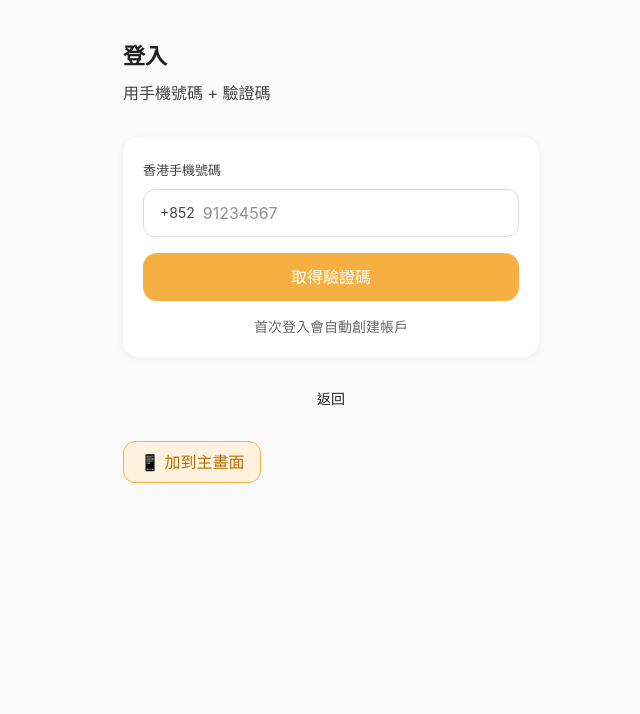
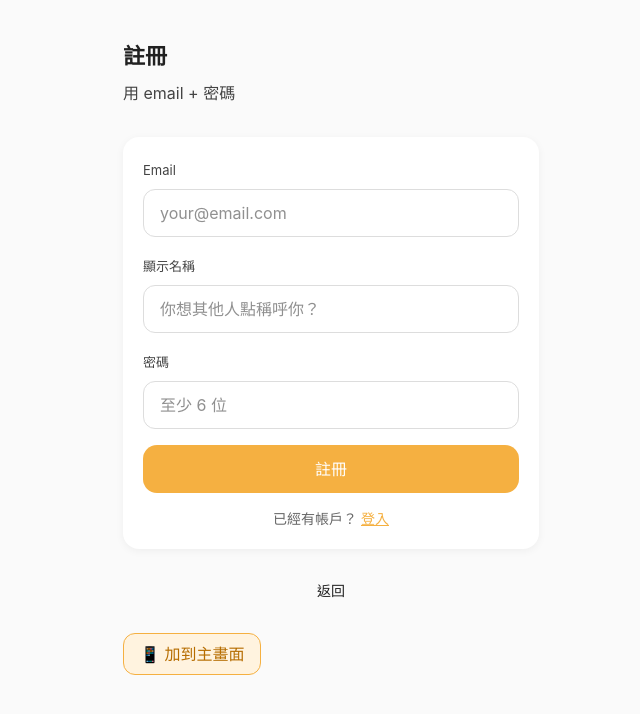
Before and after one commit to dollylor8888-ux/tonight-eat-not, a Next.js app: page /login in a window 1280 px wide. Shown: the top 714 px of the page, without its empty margins (309-949 px from the left). Built offline with nearby package versions, Linux system fonts and the light colour scheme; no server answers.

Commit message:
feat: Email + password login/signup
- Use email + password authentication
- Auto-register on signup if not exists
- Toggle between login and signup

CI: ALL GREEN ✅

```diff
--- a/src/app/login/page.tsx
+++ b/src/app/login/page.tsx
@@ -11,10 +11,9 @@ export default function LoginPage() {
   const router = useRouter();
   const [loading, setLoading] = useState(false);
   const [error, setError] = useState("");
-  const [phone, setPhone] = useState("");
-  const [otp, setOtp] = useState("");
-  const [step, setStep] = useState<"phone" | "otp">("phone");
-  const [otpSeconds, setOtpSeconds] = useState(60);
+  const [email, setEmail] = useState("");
+  const [password, setPassword] = useState("");
+  const [displayName, setDisplayName] = useState("");
   const [isLogin, setIsLogin] = useState(false);
 
   // Check if already logged in
@@ -27,89 +26,117 @@ export default function LoginPage() {
     }
   }, [router]);
 
-  // OTP timer
-  useEffect(() => {
-    if (step !== "otp" || otpSeconds <= 0) return;
-    const timer = window.setTimeout(() => setOtpSeconds(v => v - 1), 1000);
-    return () => window.clearTimeout(timer);
-  }, [step, otpSeconds]);
-
-  // Handle phone + OTP login/signup with Supabase Auth
-  async function sendOtp() {
-    if (phone.length !== 8) {
-      setError("請輸入 8 位香港手機號碼");
+  // Handle email + password login/signup with Supabase Auth
+  async function handleSubmit() {
+    if (!email.trim()) {
+      setError("請輸入 email");
+      return;
+    }
+    if (!password || password.length < 6) {
+      setError("密碼至少 6 位");
       return;
     }
 
     setLoading(true);
     setError("");
 
-    const formattedPhone = `+852${phone}`;
-
     try {
-      // 使用 phone OTP 登入/註冊
-      const { error: otpError } = await supabase.auth.signInWithOtp({
-        phone: formattedPhone,
+      if (isLogin) {
+        // Login existing user
+        const { data, error: signInError } = await supabase.auth.signInWithPassword({
+          email: email.trim().toLowerCase(),
+          password,
         });
 
-      if (otpError) {
-        setError(otpError.message);
+        if (signInError || !data.user) {
+          setError(signInError?.message || "登入失敗");
           setLoading(false);
           return;
         }
 
-      // 成功，顯示 OTP 輸入
-      setStep("otp");
-      setOtpSeconds(60);
-    } catch (err: any) {
-      setError(err.message || "發生錯誤");
-    }
-
-    setLoading(false);
-  }
-
-  async function verifyOtp() {
-    if (otp.length !== 6) {
-      setError("請輸入 6 位驗證碼");
-      return;
-    }
-
-    setLoading(true);
-    setError("");
-
-    const formattedPhone = `+852${phone}`;
-
-    try {
-      // 驗證 OTP
-      const { data, error: verifyError } = await supabase.auth.verifyOtp({
-        phone: formattedPhone,
-        token: otp,
-        type: "sms",
-      });
-
-      if (verifyError || !data.user) {
-        setError(verifyError?.message || "驗證失敗");
-        setLoading(false);
-        return;
-      }
-
-      // 成功登入
+        // Get session
         const { data: { session } } = await supabase.auth.getSession();
 
         saveAppState({
           loggedIn: true,
-        phone: formattedPhone,
-        email: null,
+          phone: null,
+          email: session?.user?.email || email.trim(),
           userId: session?.user?.id,
           familyId: null,
           familyName: null,
           memberId: null,
-        displayName: session?.user?.user_metadata?.display_name || phone,
+          displayName: session?.user?.user_metadata?.display_name || email.split('@')[0],
           isOwner: false,
           role: null,
         });
 
         router.push("/onboarding");
+      } else {
+        // Sign up new user (auto-register if not exists)
+        const { data, error: signUpError } = await supabase.auth.signUp({
+          email: email.trim().toLowerCase(),
+          password,
+          options: {
+            data: {
+              display_name: displayName.trim() || email.split('@')[0],
+            },
+          },
+        });
+
+        if (signUpError) {
+          // 如果已經註冊，嘗試登入
+          if (signUpError.message.includes("already been registered")) {
+            const { data: loginData, error: loginError } = await supabase.auth.signInWithPassword({
+              email: email.trim().toLowerCase(),
+              password,
+            });
+
+            if (loginError || !loginData.user) {
+              setError("帳戶已存在，請登入");
+              setLoading(false);
+              return;
+            }
+
+            const { data: { session } } = await supabase.auth.getSession();
+            saveAppState({
+              loggedIn: true,
+              phone: null,
+              email: session?.user?.email,
+              userId: session?.user?.id,
+              familyId: null,
+              familyName: null,
+              memberId: null,
+              displayName: session?.user?.user_metadata?.display_name || email.split('@')[0],
+              isOwner: false,
+              role: null,
+            });
+            router.push("/onboarding");
+            setLoading(false);
+            return;
+          }
+          setError(signUpError.message);
+          setLoading(false);
+          return;
+        }
+
+        // 自動登入
+        const { data: { session } } = await supabase.auth.getSession();
+
+        saveAppState({
+          loggedIn: true,
+          phone: null,
+          email: session?.user?.email || email.trim(),
+          userId: session?.user?.id,
+          familyId: null,
+          familyName: null,
+          memberId: null,
+          displayName: displayName.trim() || email.split('@')[0],
+          isOwner: false,
+          role: null,
+        });
+
+        router.push("/onboarding");
+      }
     } catch (err: any) {
       setError(err.message || "發生錯誤");
     }
@@ -119,87 +146,79 @@ export default function LoginPage() {
 
   return (
     <main className="mx-auto min-h-screen w-full max-w-md bg-[#fafafa] px-4 py-10">
-      <h1 className="text-[22px] font-bold">登入</h1>
+      <h1 className="text-[22px] font-bold">{isLogin ? "登入" : "註冊"}</h1>
       <p className="mt-2 text-base text-[#444]">
-        用手機號碼 + 驗證碼
+        用 email + 密碼
       </p>
 
       <section className="mt-8 card p-5 space-y-4">
-        {/* Phone Input */}
-        {step === "phone" && (
-          <>
+        {/* Email */}
         <div>
-              <label className="text-[13px] text-[#444]">香港手機號碼</label>
-              <div className="mt-2 flex h-12 items-center rounded-xl border border-[#ddd] bg-white px-4">
-                <span className="mr-2 text-sm text-[#444]">+852</span>
+          <label className="text-[13px] text-[#444]">Email</label>
           <input
-                  value={phone}
+            type="email"
+            value={email}
             onChange={(e) => {
-                    setPhone(e.target.value.replace(/\D/g, "").slice(0, 8));
+              setEmail(e.target.value);
               setError("");
             }}
-                  inputMode="numeric"
-                  className="w-full border-0 bg-transparent text-base outline-none"
-                  placeholder="91234567"
+            className="mt-2 h-12 w-full rounded-xl border border-[#ddd] bg-white px-4 text-base"
+            placeholder="your@email.com"
+            autoComplete="email"
           />
         </div>
+
+        {/* Display Name (signup only) */}
+        {!isLogin && (
+          <div>
+            <label className="text-[13px] text-[#444]">顯示名稱</label>
+            <input
+              value={displayName}
+              onChange={(e) => {
+                setDisplayName(e.target.value);
+                setError("");
+              }}
+              className="mt-2 h-12 w-full rounded-xl border border-[#ddd] bg-white px-4 text-base"
+              placeholder="你想其他人點稱呼你？"
+            />
           </div>
-
-            {error && <p className="text-[13px] text-[#e74c3c]">{error}</p>}
-
-            <button
-              onClick={sendOtp}
-              disabled={loading}
-              className="tap-feedback h-12 w-full rounded-[14px] bg-[#f5b041] text-base font-bold text-white disabled:opacity-60"
-            >
-              {loading ? "發送中..." : "取得驗證碼"}
-            </button>
-          </>
         )}
 
-        {/* OTP Input */}
-        {step === "otp" && (
-          <>
-            <div className="text-center mb-4">
-              <p className="text-sm text-[#666]">驗證碼已發送到 +852{phone}</p>
-            </div>
-
+        {/* Password */}
         <div>
-              <label className="text-[13px] text-[#444]">驗證碼</label>
+          <label className="text-[13px] text-[#444]">密碼</label>
           <input
-                value={otp}
+            type="password"
+            value={password}
             onChange={(e) => {
-                  setOtp(e.target.value.replace(/\D/g, "").slice(0, 6));
+              setPassword(e.target.value);
               setError("");
             }}
-                inputMode="numeric"
-                className="mt-2 h-12 w-full rounded-xl border border-[#ddd] px-4 text-center text-xl tracking-[0.35em]"
-                placeholder="_ _ _ _ _ _"
+            className="mt-2 h-12 w-full rounded-xl border border-[#ddd] bg-white px-4 text-base"
+            placeholder="至少 6 位"
+            autoComplete={isLogin ? "current-password" : "new-password"}
           />
         </div>
 
         {error && <p className="text-[13px] text-[#e74c3c]">{error}</p>}
 
         <button
-              onClick={verifyOtp}
+          onClick={handleSubmit}
           disabled={loading}
           className="tap-feedback h-12 w-full rounded-[14px] bg-[#f5b041] text-base font-bold text-white disabled:opacity-60"
         >
-              {loading ? "驗證中..." : "確認"}
+          {loading ? "處理中..." : (isLogin ? "登入" : "註冊")}
         </button>
 
+        {/* Toggle login/signup */}
+        <p className="text-center text-sm text-[#666]">
+          {isLogin ? "未有帳戶？" : "已經有帳戶？"}
           <button
-              onClick={() => { setOtpSeconds(60); setStep("phone"); }}
-              disabled={otpSeconds > 0}
-              className="tap-feedback text-center text-sm text-[#444] disabled:text-[#999]"
+            onClick={() => { setIsLogin(!isLogin); setError(""); }}
+            className="ml-1 text-[#f5b041] underline"
           >
-              {otpSeconds > 0 ? `${otpSeconds} 秒後可重發` : "改變手機號碼"}
+            {isLogin ? "註冊" : "登入"}
           </button>
-          </>
-        )}
-
-        <p className="text-center text-sm text-[#666]">
-          首次登入會自動創建帳戶
         </p>
       </section>
 
```
Lines whose indentation alone changed are shown as unchanged.
